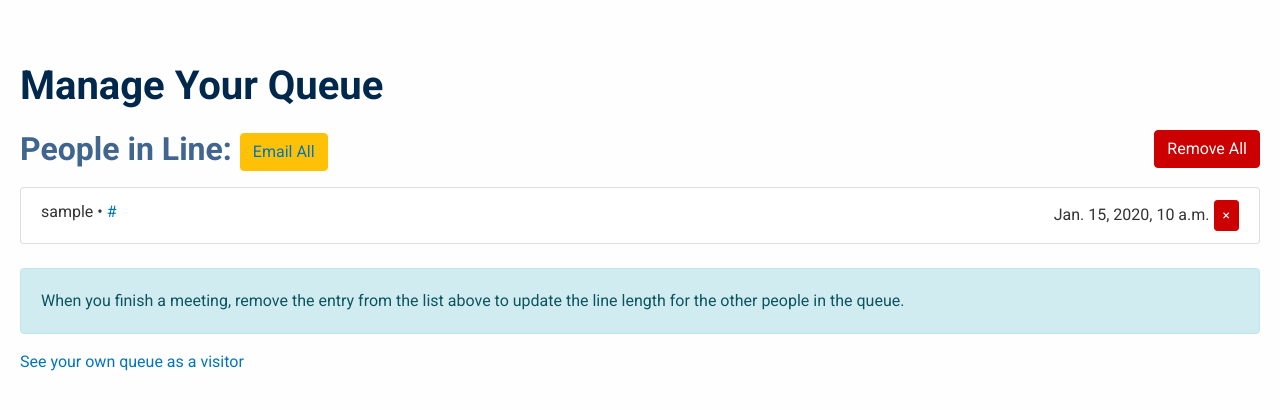
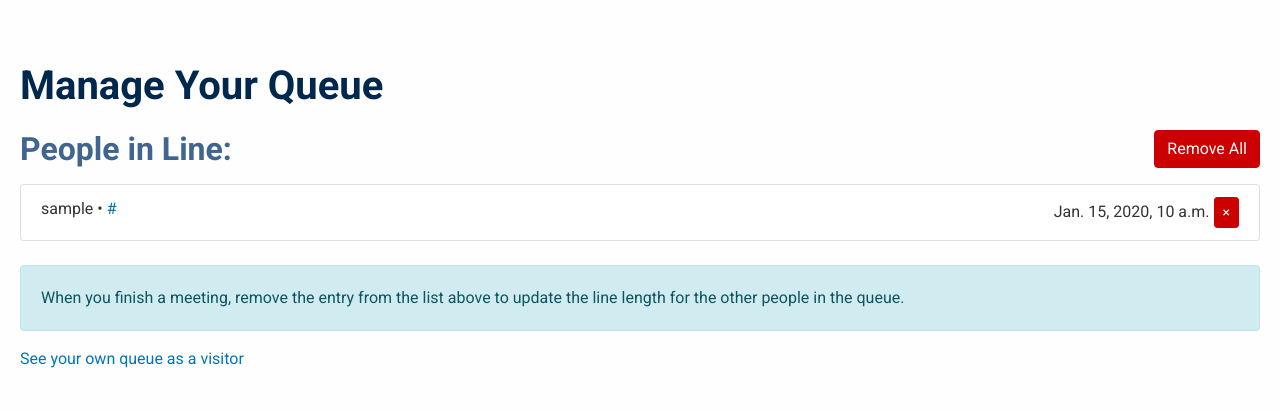
Before and after one commit to SI504/office-hours-app, a Django app: page /manage/ in a window 1280 px wide. Shown: the part 70-480 px from the top of the page. Run offline with Django 3.2, Linux system fonts and the light colour scheme; a user stored in the database is signed in; tables that the repository leaves empty hold one stand-in row (values such as "Sample post"); some libraries are stand-ins or nearby versions.

Commit message:
Remove mailto links

```diff
--- a/src/bluejeans_queue/templates/base.html
+++ b/src/bluejeans_queue/templates/base.html
@@ -53,16 +53,6 @@
 				<div class="collapse navbar-collapse navbars" aria-labelledby="aux-nav" role="navigation">
           <div class="navbar-nav ml-auto">
             {% if request.user.is_authenticated %}
-              {% if FEEDBACK_EMAIL %}
-                <li class="nav-item">
-                  <a
-                    class="nav-link active"
-                    target="_blank"
-                    href="mailto:{{ FEEDBACK_EMAIL }}?subject=Office Hours Feedback&body=Let us know what you think! Details and screenshots are helpful and appreciated.%0D%0A%0D%0AURL: {{ request.build_absolute_uri }}%0D%0ATechnical Details: {{ request.headers }}">
-                    Feedback
-                  </a>
-                </li>
-              {% endif %}
               <li class="nav-item dropdown">
                 <a class="nav-link dropdown-toggle" href="#" id="userMenu" role="button" data-toggle="dropdown" aria-haspopup="true" aria-expanded="false">
                   {{ request.user.username }}
--- a/src/bluejeans_queue/templates/bluejeans_queue/manage.html
+++ b/src/bluejeans_queue/templates/bluejeans_queue/manage.html
@@ -9,7 +9,7 @@
     <button type="submit" name="meeting" value="all" class="btn btn-danger float-right">
         Remove All
     </button>
-    <h2>People in Line:  <a class="btn btn-warning" target="_blank" href="mailto:{{all_emails}}">Email All</a></h2>
+    <h2>People in Line:</h2>
     <ol class="list-group">
         {% for m in queue %}
         <li class="list-group-item">
```
